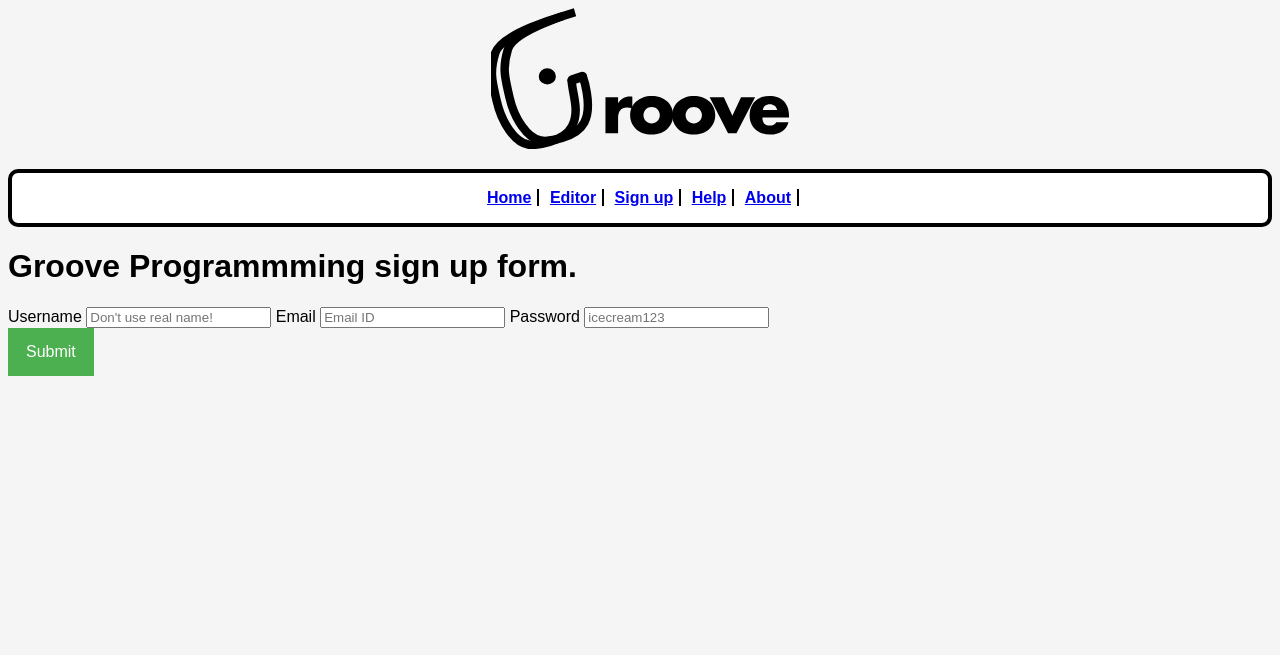
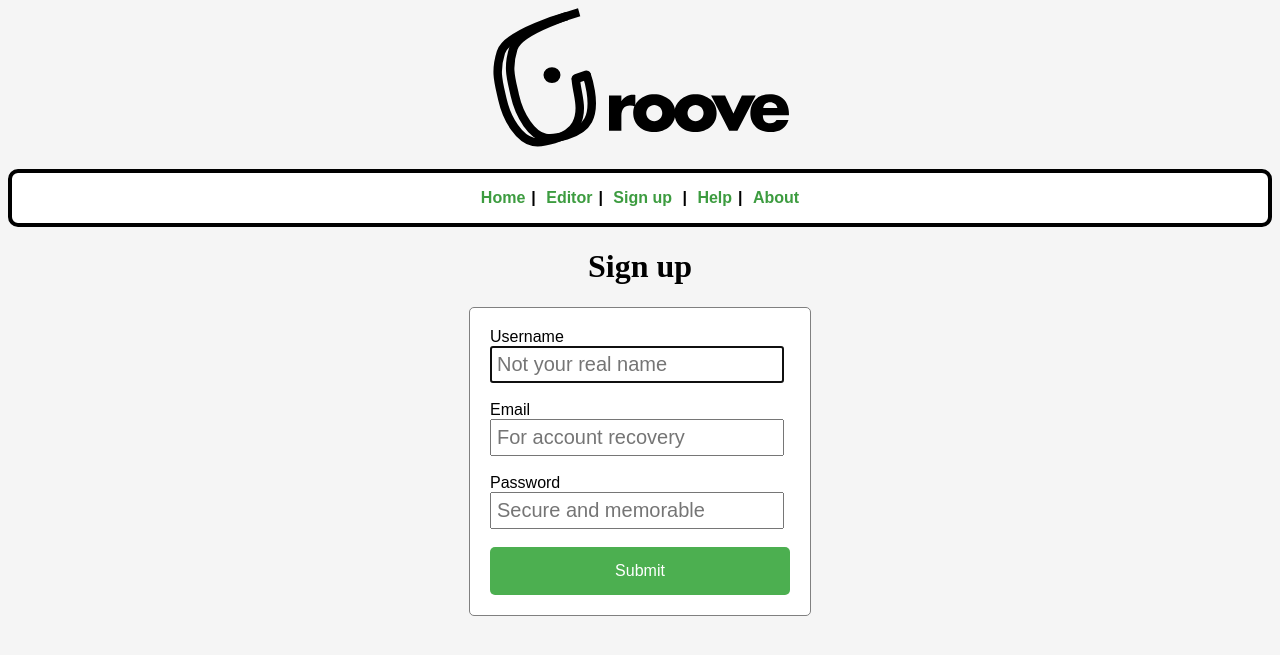
Before and after one commit to GrooveProgramming/GrooveProgramming.github.io, a PHP site: page /signup.html in a window 1280 px wide. Shown: the top 655 px of the page. Run offline with PHP 8.4, Linux system fonts and the light colour scheme.

Commit message:
Minor changes sign up page.

```diff
--- a/index.css
+++ b/index.css
@@ -1,6 +1,11 @@
-body {
- background-color: #f5f5f5;
+body { background-color: #f5f5f5; }
+
+nav a:link {
+	color: #3d9c40;
+    text-decoration: none;
 }
+
+nav a:link:hover { color: #4CAF50; }
 
 nav ul {
 	list-style-type: none;
@@ -13,14 +18,17 @@ nav ul {
 }
 nav ul li {
 	display: inline;
-  border-right: 2px solid black;
 	padding-right: 6px;
 	padding-left: 6px;
 	font-family: Arial, Helvetica, sans-serif;
 }
 
-.text {
- font-family: Arial, Helvetica, sans-serif;
+.text { font-family: Arial, Helvetica, sans-serif; }
+
+input{
+	font-size: 20px;
+	padding: 5px;
+	width: 280px;
 }
 
 #button {
@@ -30,6 +38,27 @@ nav ul li {
 	padding: 15px 18px;
 	text-align: center;
 	text-decoration: none;
+	border-radius: 5px;
 	display: inline-block;
 	font-size: 16px;
+	text-align: center;
+	width: 100%;
 }
+
+#button:hover { background-color: #3d9c40; }
+
+#button:focus {outline: none;}
+
+.signupform {
+	background-color: white;
+	padding: 20px;
+
+	border-style: solid;
+	border-color: gray;
+	border-width: 1px;
+	border-radius: 5px;
+
+	width: 300px;
+	margin-left: auto;
+	margin-right: auto;
+}
--- a/signup.html
+++ b/signup.html
@@ -5,29 +5,37 @@
 		<title>GrooveProgramming - Sign up</title>
 	</head>
 	<body>
+		<!--#include file="index.html" -->
 		<center><img src="Groovelogo.svg" alt="Groove programming"></center>
 		<center>
 			<nav>
 				<ul>
-        <li><a href="index.html">Home</a></li>
-        <li><a href="/editor">Editor</a></li>
-        <li><a href="signup.html">Sign up</a></li>
-        <li><a href="help.html">Help</a></li>
+					<li><a href="index.html">Home</a></li>|
+					<li><a href="/editor">Editor</a></li>|
+					<li><a href="signup.html">Sign up</a></li> |
+					<li><a href="help.html">Help</a></li>|
 					<li><a href="aboutus.html">About</a></li>
 				</ul>
 			</nav>
 		</center>
+		<center>
+			<h1 class="form-title">Sign up</h1>
+		</center>
 		<div class=text>
 			<form class="signupform" action="submit_signup_form.php" method="post">
-   <h1 class="form-title">Groove Programmming sign up form.</h1>
-   <label>Username</label>
-   <input type="text" username="user_name" placeholder="Don't use real name!" required>
-   <label>Email</label>
-   <input type="email" name="email" placeholder="Email ID" required>
-   <label>Password</label>
-   <input type="password" name="password" placeholder="icecream123" required>
-   </div>
+				<label>Username</label></br>
+				<input type="text" username="user_name" placeholder="Not your real name" autocapitalize="off" autocorrect="off" autocomplete="username" autofocus="autofocus" required><br><br>
+
+				<label>Email</label><br>
+				<input type="email" name="email" placeholder="For account recovery" autocapitalize="off" autocorrect="off" autocomplete="email" autofocus="autofocus" required><br><br>
+
+				<label>Password</label><br>
+				<input type="password" name="password" placeholder="Secure and memorable" autocapitalize="off" autocorrect="off" autocomplete="password" autofocus="autofocus" required><br><br>
+
 				<button id=button type="submit">Submit</button>
 			</form>
+		</div>
+
+
  </body>
 </html>
```
Also changed, not shown: Groovelogo.svg. Lines whose indentation alone changed are shown as unchanged.
